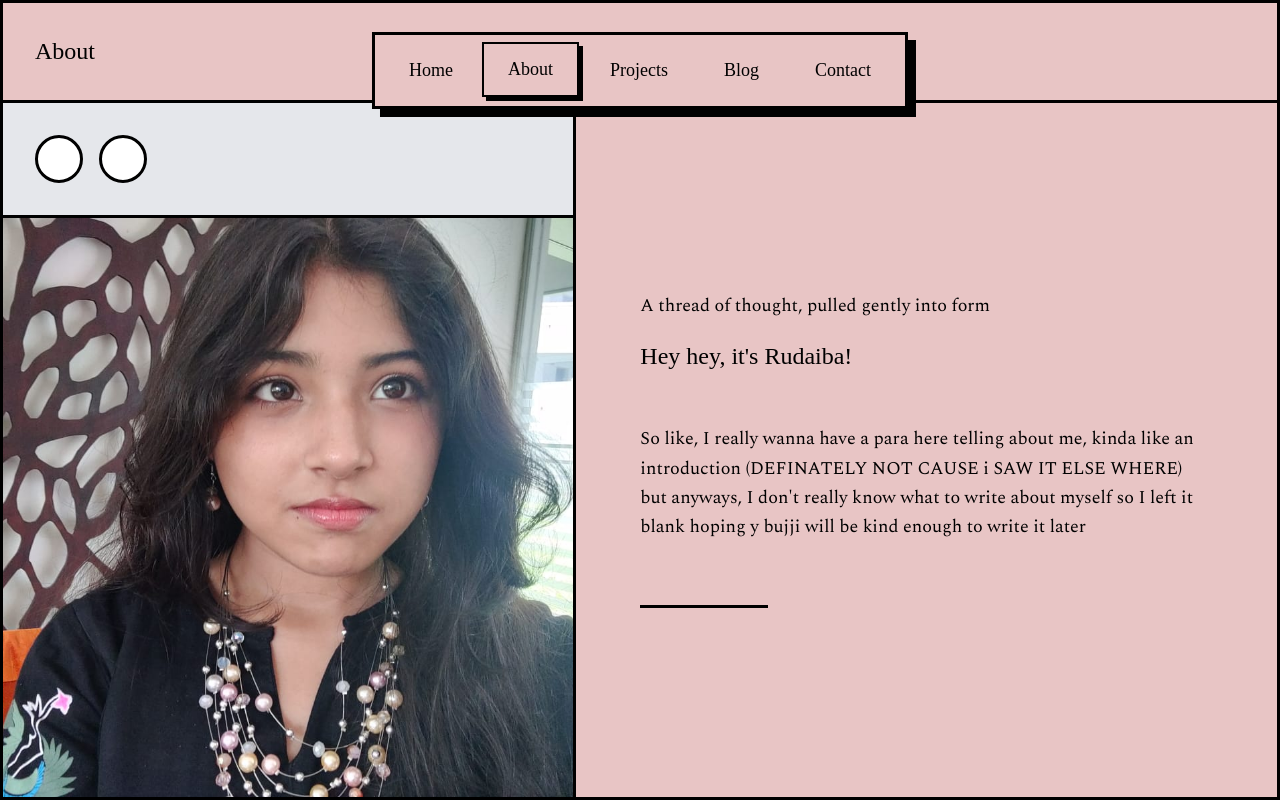
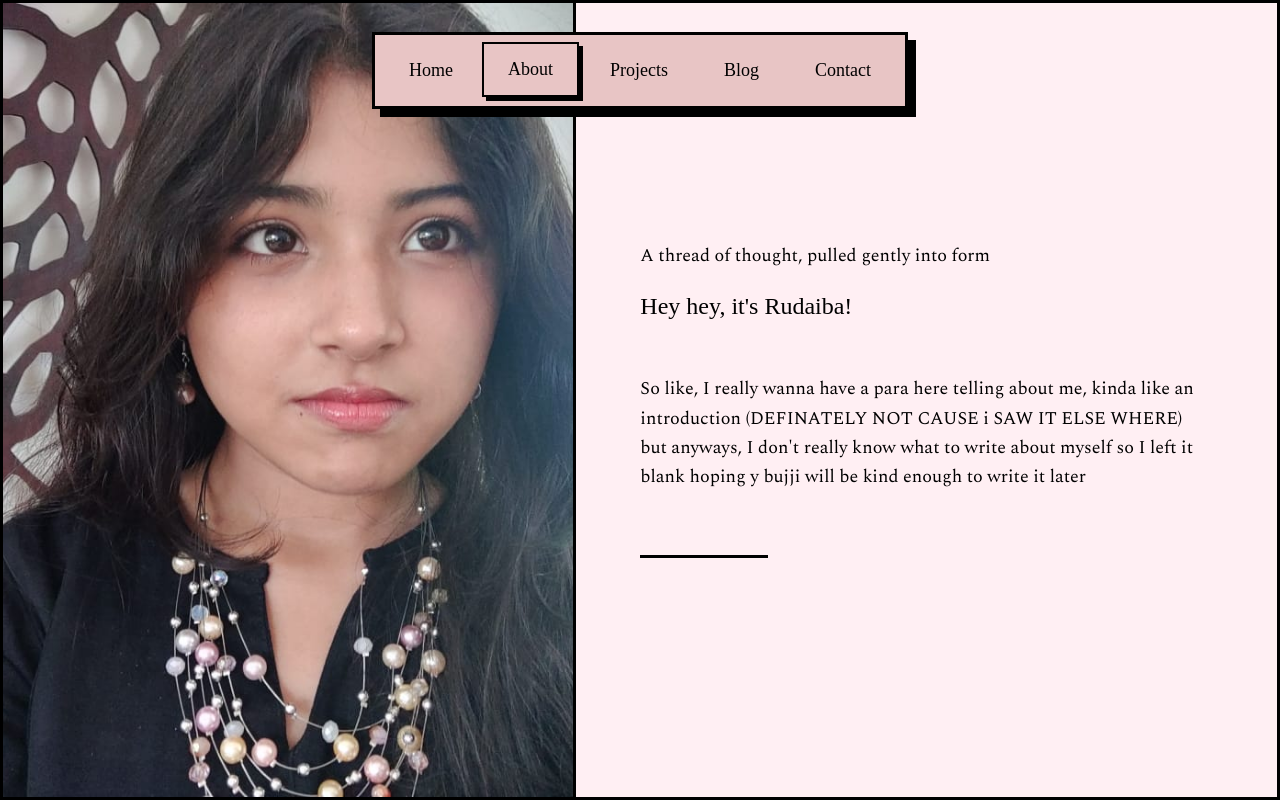
Before and after one commit to SAKETH11111/portfolio, a Next.js app: page /about in a window 1280 px wide. Built offline with nearby package versions, Linux system fonts and the light colour scheme; a web font is replaced by a local one.

Commit message:
refactor: simplify About page layout by removing unnecessary header and top section; update right section background color for improved aesthetics

```diff
--- a/src/app/about/page.tsx
+++ b/src/app/about/page.tsx
@@ -7,22 +7,10 @@ export default function About() {
       {/* Brutalist Navigation */}
       <BrutalistNavigation pageColor="about" />
 
-      {/* Header */}
-      <div className="w-full h-[100px] bg-[#E8C5C5] border-b-[3px] border-black flex items-center pl-8">
-        <h1 className="text-black font-zen-antique text-5xl font-normal">About</h1>
-      </div>
-
       {/* Content Area */}
       <div className="flex flex-1">
         {/* Left Section */}
         <div className="w-[45%] border-r-[3px] border-black flex flex-col">
-          {/* Top part with circles and line */}
-          <div className="bg-gray-200 p-8 relative border-b-[3px] border-black">
-            <div className="flex gap-4">
-              <div className="w-12 h-12 rounded-full border-[3px] border-black bg-white"></div>
-              <div className="w-12 h-12 rounded-full border-[3px] border-black bg-white"></div>
-            </div>
-          </div>
           {/* Image part */}
           <div
             className="flex-1 bg-cover bg-center"
@@ -31,7 +19,7 @@ export default function About() {
         </div>
 
         {/* Right Section */}
-        <div className="w-[55%] bg-[#E8C5C5] flex items-center justify-center p-16">
+        <div className="w-[55%] bg-[#FFEFF3] flex items-center justify-center p-16">
           <div className="max-w-2xl">
             {/* Subtitle */}
             <p className="text-black font-spectral text-lg mb-4">
```
